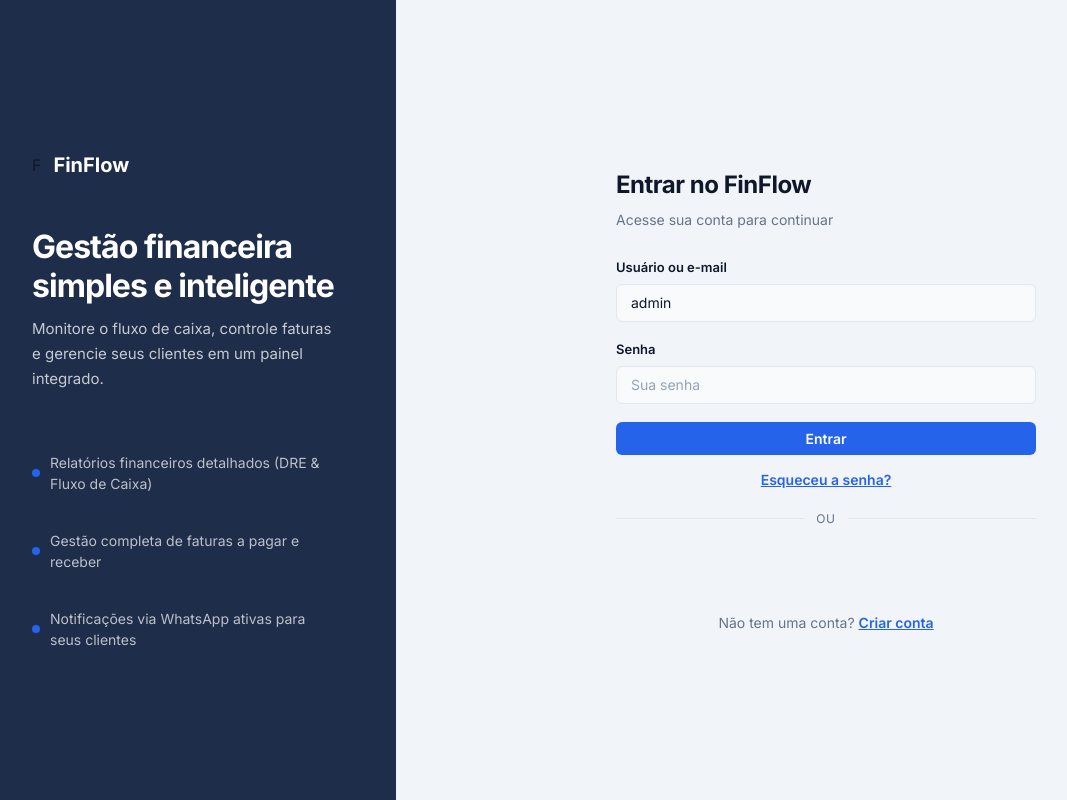
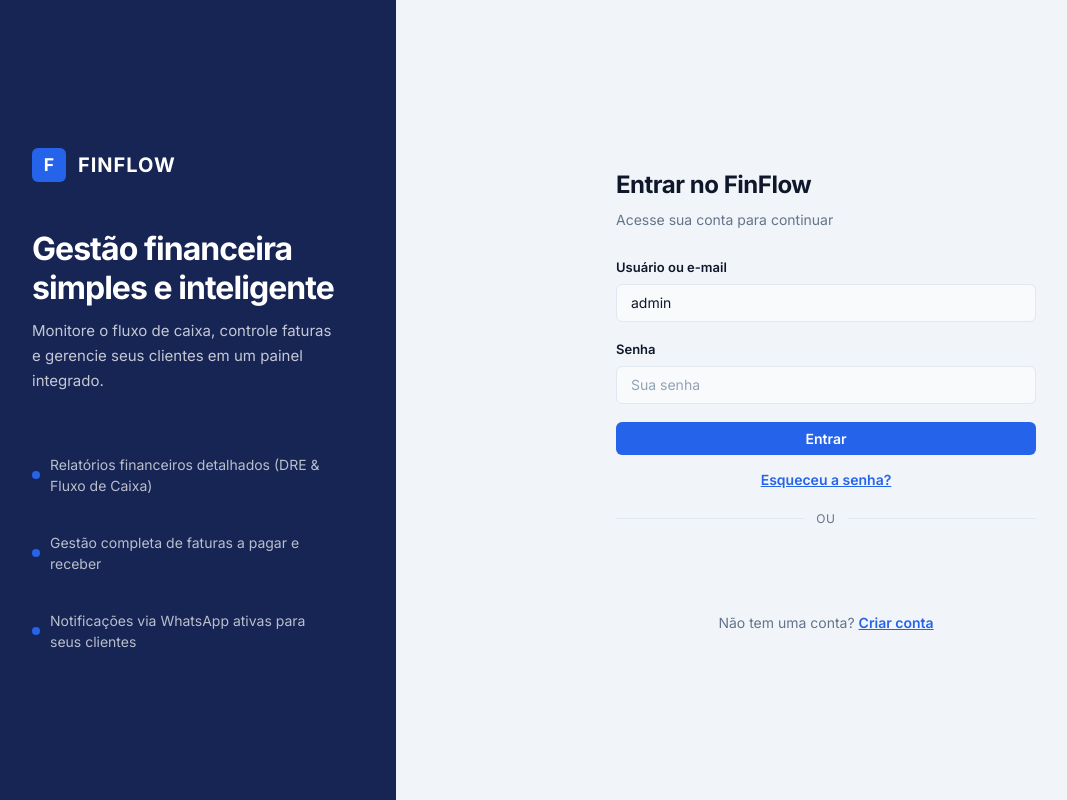
Before and after one commit to devCesar26-maker/GESTOR_FINANCAS, a React (Vite) app in the folder frontend/: page /login in a window 1280 px wide. Shown: the whole page, without its empty margins (24-1091 px from the left). Built offline with nearby package versions, Linux system fonts and the light colour scheme; no server answers.

Commit message:
style(frontend): ajusta cores e branding da sidebar

```diff
--- a/frontend/src/styles.css
+++ b/frontend/src/styles.css
@@ -7,8 +7,8 @@
   /* Backgrounds */
   --bg-app: #f1f5f9;
   --bg-card: #ffffff;
-  --bg-sidebar: #1e2d4a;
-  --bg-sidebar-hover: #2d3f63;
+  --bg-sidebar: #172554;
+  --bg-sidebar-hover: #1e3a8a;
   --bg-sidebar-active: #2563eb;
   --bg-input: #f8fafc;
 
@@ -49,8 +49,8 @@
   --radius-lg: 12px;
 
   /* Shadows */
-  --shadow-card: 0 1px 3px rgba(0,0,0,0.08), 0 1px 2px rgba(0,0,0,0.06);
-  --shadow-card-hover: 0 4px 12px rgba(0,0,0,0.1);
+  --shadow-card: 0 1px 3px rgba(0,0,0,0.06), 0 1px 2px rgba(0,0,0,0.04);
+  --shadow-card-hover: 0 4px 12px rgba(0,0,0,0.08);
   --shadow-sidebar: 2px 0 8px rgba(0,0,0,0.12);
 }
 
@@ -75,6 +75,7 @@ body {
 /* =========================================================
    App Shell — Sidebar Layout
    ========================================================= */
+.layout-container,
 .app-shell {
   display: flex;
   min-height: 100vh;
@@ -95,6 +96,7 @@ body {
   flex-shrink: 0;
 }
 
+.sidebar-header,
 .sidebar-brand {
   display: flex;
   align-items: center;
@@ -105,25 +107,35 @@ body {
   margin-bottom: 0.5rem;
 }
 
+.brand {
+  display: flex;
+  align-items: center;
+  gap: 0.75rem;
+  text-decoration: none;
+}
+
+.brand-icon,
 .sidebar-brand-icon {
-  width: 36px;
-  height: 36px;
+  width: 34px;
+  height: 34px;
   background: var(--accent-primary);
   border-radius: var(--radius-sm);
   display: flex;
   align-items: center;
   justify-content: center;
-  font-weight: 700;
+  font-weight: 800;
   font-size: 1.1rem;
   color: #fff;
   flex-shrink: 0;
 }
 
+.brand-name,
 .sidebar-brand-name {
-  font-size: 1.15rem;
-  font-weight: 700;
+  font-size: 1.2rem;
+  font-weight: 800;
   color: #fff;
-  letter-spacing: -0.01em;
+  letter-spacing: 0.05em;
+  text-transform: uppercase;
 }
 
 .sidebar-brand-sub {
@@ -198,10 +210,11 @@ body {
   min-height: 100vh;
 }
 
+.content-container,
 .page-container {
   flex: 1;
   padding: 2rem 2.25rem;
-  max-width: 1280px;
+  max-width: 1400px;
   width: 100%;
 }
 
```
